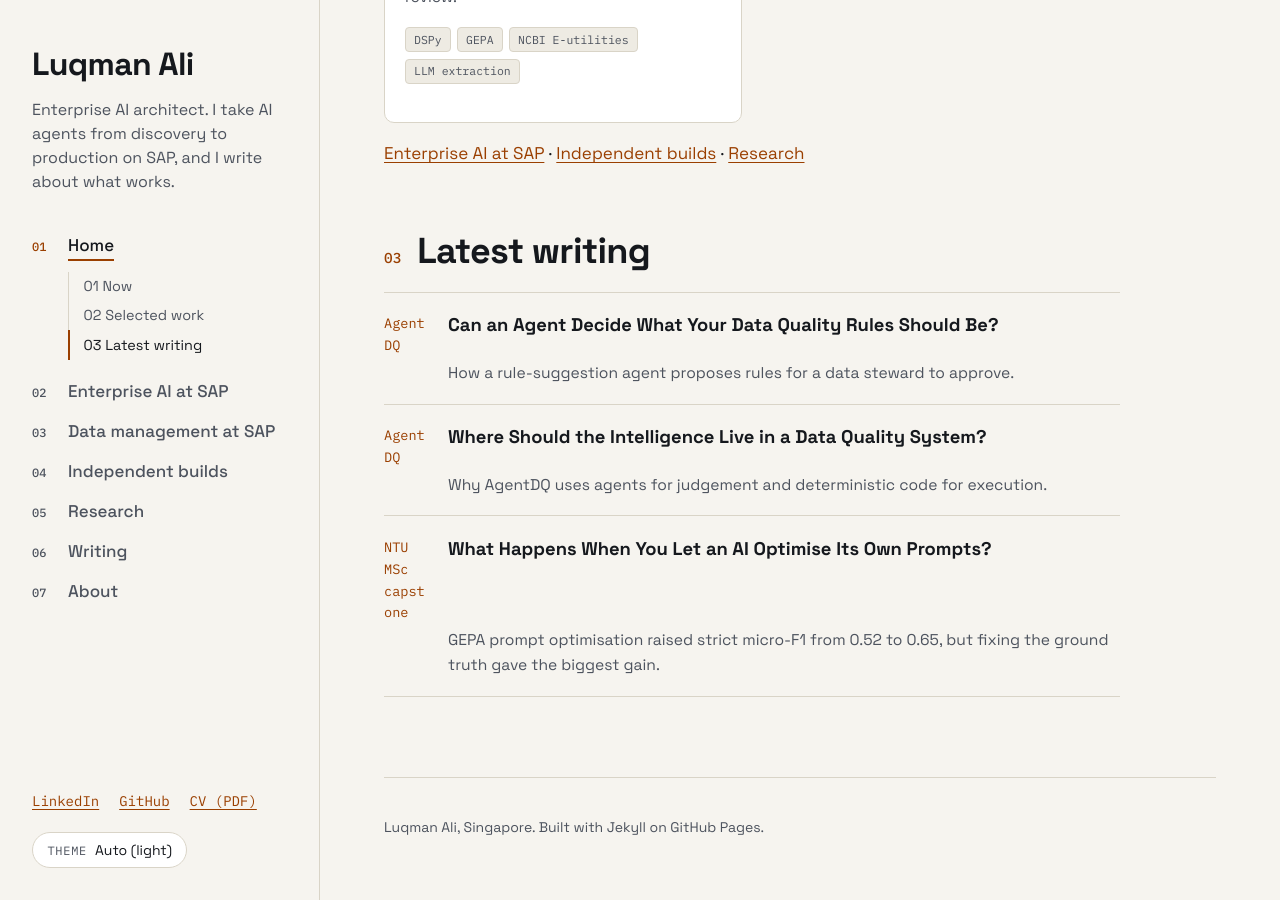
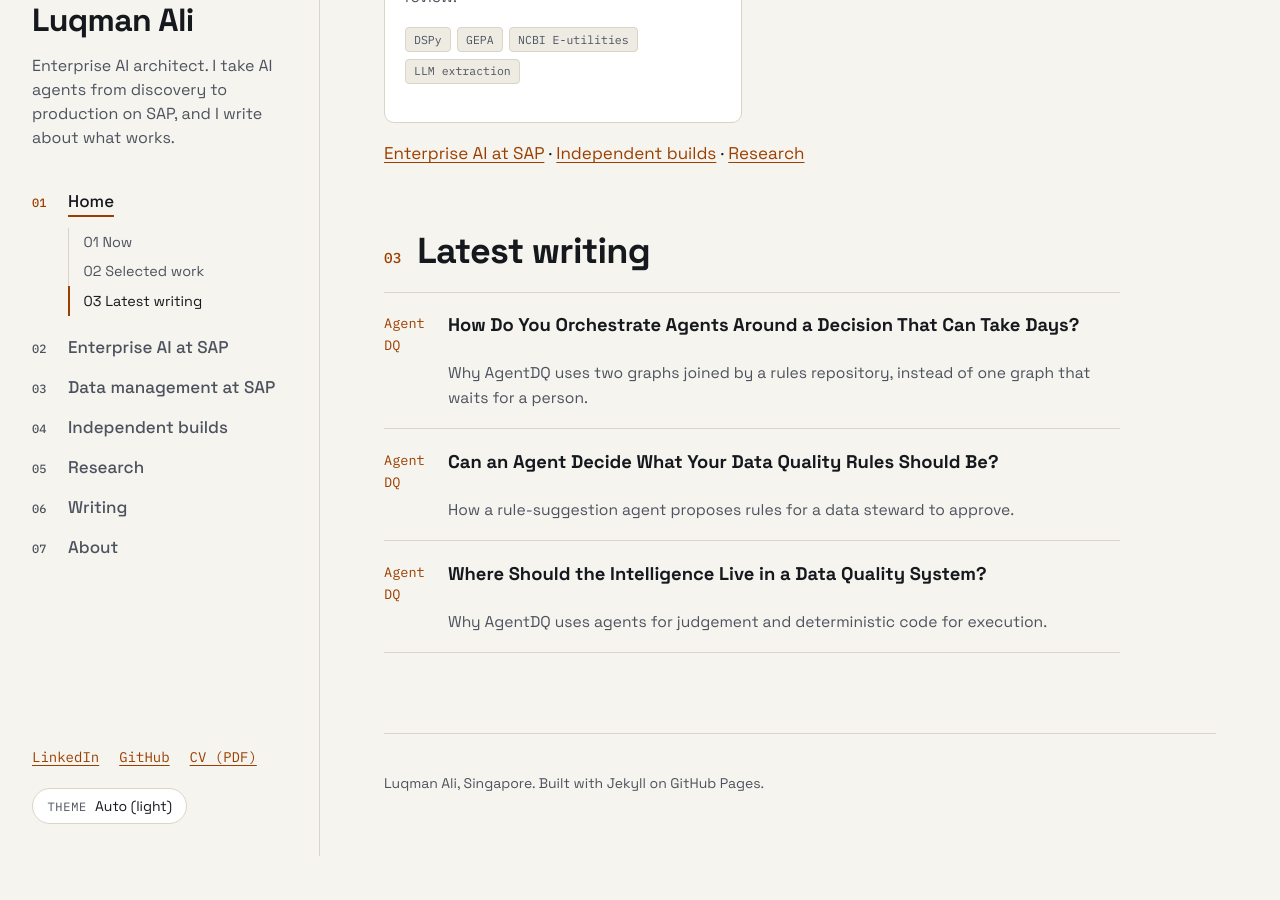
Before and after one commit to Lookieman/lookieman.github.io, a Jekyll site: the page built from index.md, in a window 1280 px wide and 900 px high, scrolled down 1904 px. Built offline with Jekyll 4.4.1, drawn with Linux system fonts in a browser that asks for light colours; after the commit the page ends 2760 px from its top, so only the background shows below that; part of the change alters nothing that is shown.

Commit message:
Publish AgentDQ Article 3 on the site
Add the LinkedIn URL and publication date (9 November 2026).

Co-Authored-By: Claude Opus 5.5 <noreply@anthropic.com>
Claude-Session: https://claude.ai/code/session_01RmmXsQiHepxegGgv4cx9C1

```diff
--- a/_data/articles.yml
+++ b/_data/articles.yml
@@ -20,10 +20,9 @@
   summary: "How a rule-suggestion agent proposes rules for a data steward to approve."
   url: "https://www.linkedin.com/pulse/can-agent-decide-what-your-data-quality-rules-should-luqman-ali-et8je/"
   project: agentdq
-# Draft. Add the date and the LinkedIn URL when it is published.
 - series: AgentDQ
-  date: TODO
+  date: 2026-11-09
   title: "How Do You Orchestrate Agents Around a Decision That Can Take Days?"
   summary: "Why AgentDQ uses two graphs joined by a rules repository, instead of one graph that waits for a person."
-  url: TODO
+  url: "https://www.linkedin.com/pulse/how-do-you-orchestrate-agents-around-decision-can-take-luqman-ali-7yzge/"
   project: agentdq
```
